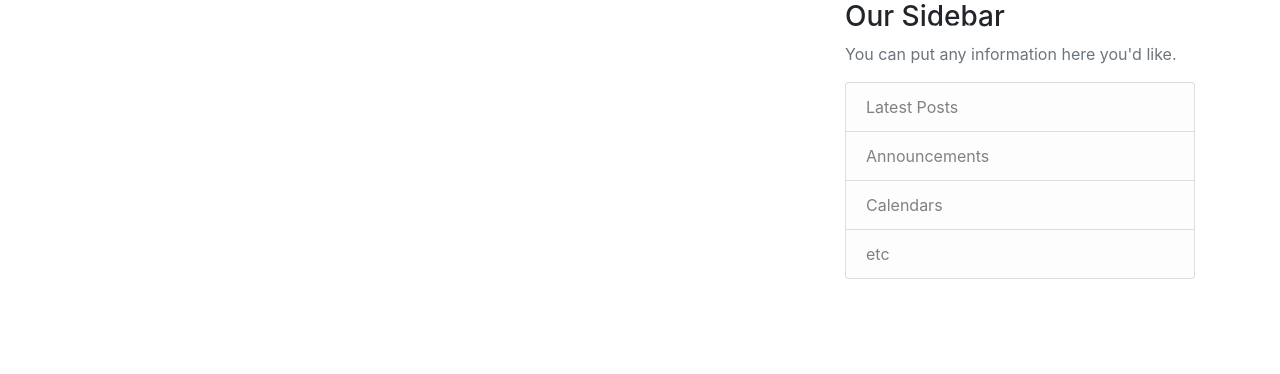
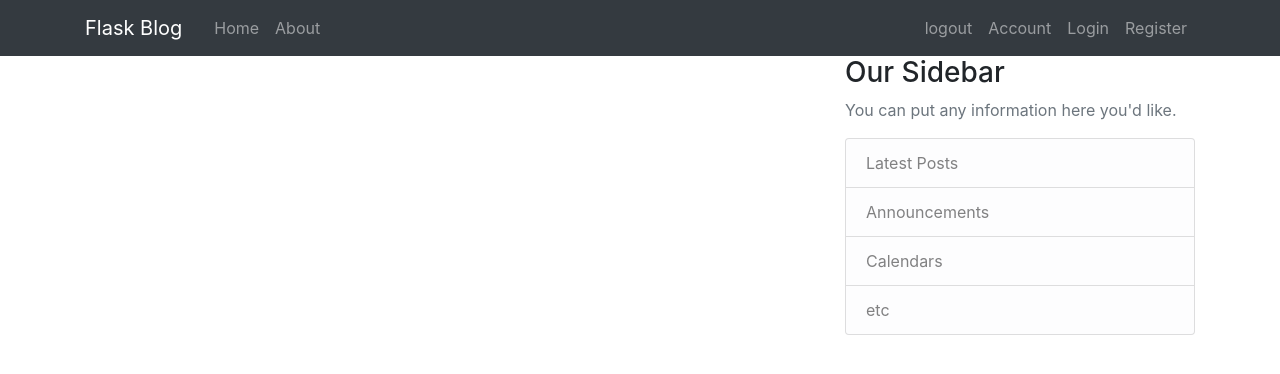
Before and after one commit to nickchacha/ZenGen, a Flask app: page / in a window 1280 px wide. Shown: the top 374 px of the page. Run offline with Flask 2, Linux system fonts and the light colour scheme.

Commit message:
Extends nav bar

```diff
--- a/templates/layout.html
+++ b/templates/layout.html
@@ -45,7 +45,7 @@
 <!--              </li>-->
 <!--        </ul>-->
     <header class="site-header">
-      <nav class="navbar navbar-expand-md navbar-dark bg-steel fixed-top">
+      <nav class="navbar navbar-expand-lg navbar-dark bg-dark ">
         <div class="container">
           <a class="navbar-brand mr-4" href="/">Flask Blog</a>
           <button class="navbar-toggler" type="button" data-toggle="collapse" data-target="#navbarToggle" aria-controls="navbarToggle" aria-expanded="false" aria-label="Toggle navigation">
```
